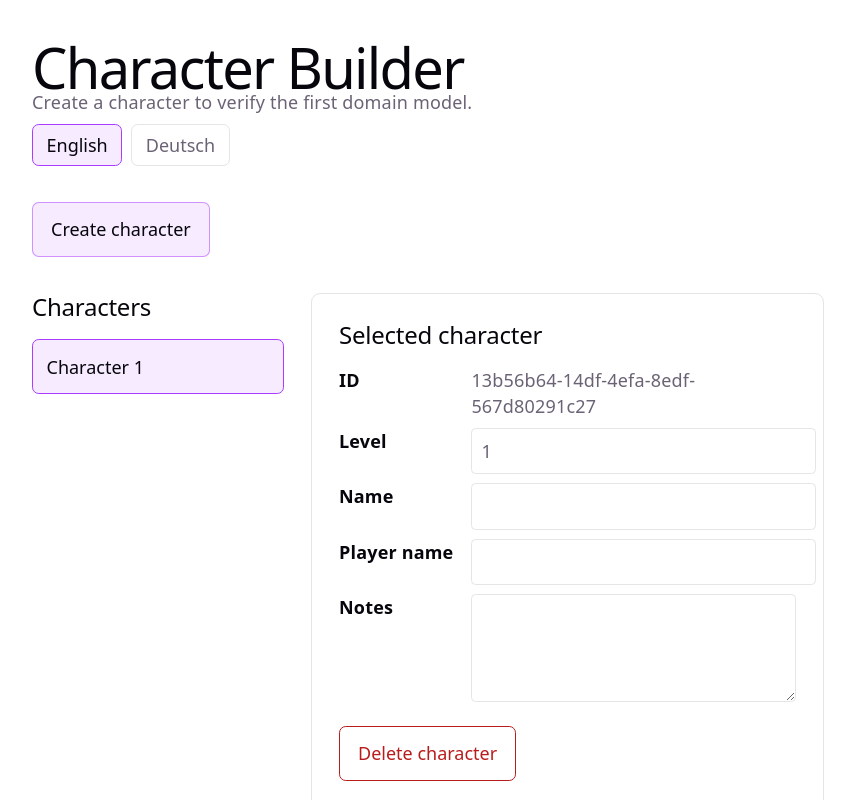
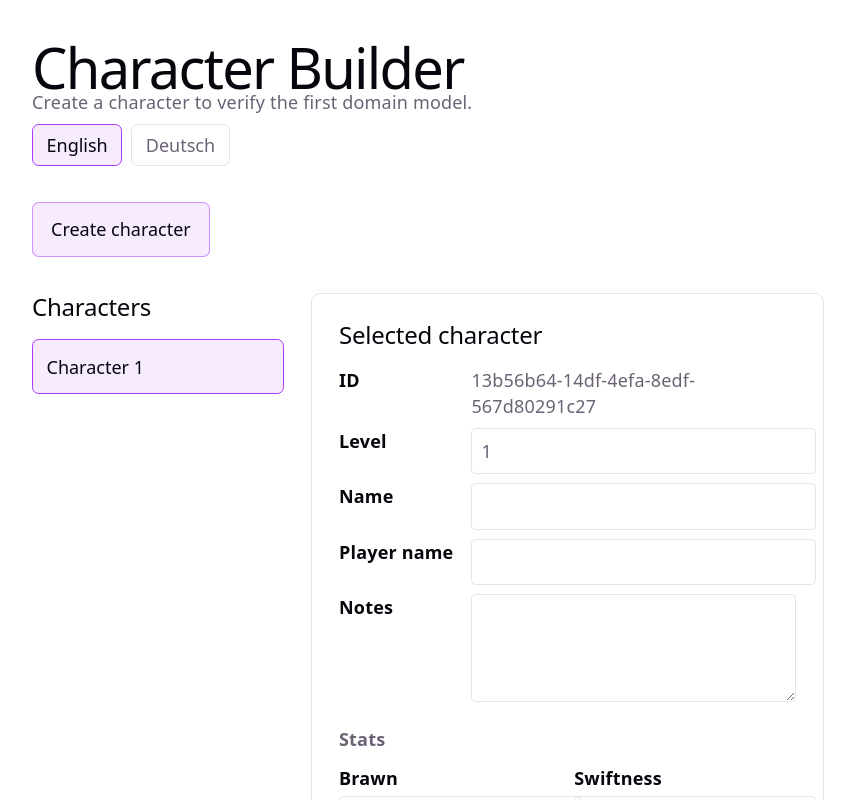
Before and after one commit to AndeHofer/darkmaster-char-sheet, a React (Vite) app: page / in a window 1280 px wide. Both pictures are taken after a click on the button "Create character". Shown: the top 800 px of the page, without its empty margins (212-1067 px from the left). Built offline with nearby package versions, Linux system fonts and the light colour scheme.

Commit message:
feature(dm-cs) added stats (attributes)

```diff
--- a/src/App.css
+++ b/src/App.css
@@ -187,3 +187,27 @@
     outline: 2px solid var(--accent);
     outline-offset: 2px;
 }
+
+.stat-grid {
+    display: grid;
+    gap: 0.75rem;
+}
+
+.stat-grid h3 {
+    margin: 0;
+    font-size: 1rem;
+}
+
+.character-card .stat-grid dl {
+    grid-template-columns: repeat(auto-fill, minmax(9rem, 1fr));
+    gap: 0.75rem;
+}
+
+.stat-grid__item {
+    display: grid;
+    gap: 0.25rem;
+}
+
+.stat-grid dd {
+    margin: 0;
+}
--- a/src/App.tsx
+++ b/src/App.tsx
@@ -2,9 +2,18 @@ import {useEffect, useState} from 'react'
 import {createCharacter} from './characters/createCharacter'
 import {loadCharacters, saveCharacters} from './storage/characterStorage'
 import {loadLanguage, saveLanguage} from './storage/languageStorage'
-import type {Character} from './types/character'
-import {translate, type Language, type TranslationKey} from './i18n/translations'
+import type {Character, StatKey} from './types/character'
+import {type Language, translate, type TranslationKey} from './i18n/translations'
 import './App.css'
+
+const statKeys: StatKey[] = [
+    'brawn',
+    'swiftness',
+    'fortitude',
+    'wits',
+    'wisdom',
+    'bearing',
+]
 
 function App() {
     const [characters, setCharacters] = useState<Character[]>(loadCharacters)
@@ -12,9 +21,13 @@ function App() {
     const [language, setLanguage] = useState<Language>(loadLanguage)
     const t = (key: TranslationKey, values?: Record<string, string>) => translate(language, key, values)
 
-    useEffect(() => {saveCharacters(characters)}, [characters])
+    useEffect(() => {
+        saveCharacters(characters)
+    }, [characters])
 
-    useEffect(() => {saveLanguage(language)}, [language])
+    useEffect(() => {
+        saveLanguage(language)
+    }, [language])
 
     const selectedCharacter =
         characters.find((character) => character.id === selectedCharacterId) ?? null
@@ -64,6 +77,16 @@ function App() {
         }
 
         updateSelectedCharacter({level})
+    }
+
+    function handleSelectedCharacterStatChange(key: StatKey, value: number) {
+        if (selectedCharacter === null || !Number.isInteger(value)) {
+            return
+        }
+
+        updateSelectedCharacter({
+            stats: {...selectedCharacter.stats, [key]: value},
+        })
     }
 
     return (
@@ -167,6 +190,32 @@ function App() {
                                     />
                                 </dd>
                             </dl>
+                            <section className="stat-grid" aria-labelledby="stats-heading">
+                                <h3 id="stats-heading">{t('stat.heading')}</h3>
+                                <dl>
+                                    {statKeys.map((key) => (
+                                        <div className="stat-grid__item" key={key}>
+                                            <dt>
+                                                <label htmlFor={`character-stat-${key}`}>
+                                                    {t(`stat.${key}`)}
+                                                </label>
+                                            </dt>
+                                            <dd>
+                                                <input
+                                                    id={`character-stat-${key}`}
+                                                    className="character-name-input"
+                                                    type="number"
+                                                    step="5"
+                                                    value={selectedCharacter.stats[key]}
+                                                    onChange={(event) =>
+                                                        handleSelectedCharacterStatChange(key, Number(event.target.value))
+                                                    }
+                                                />
+                                            </dd>
+                                        </div>
+                                    ))}
+                                </dl>
+                            </section>
                             <button className="delete-button" type="button" onClick={handleDeleteSelectedCharacter}>
                                 {t('action.deleteCharacter')}
                             </button>
```
Also changed, not shown: 1 other file (tests, documents, lock files or other folders).
